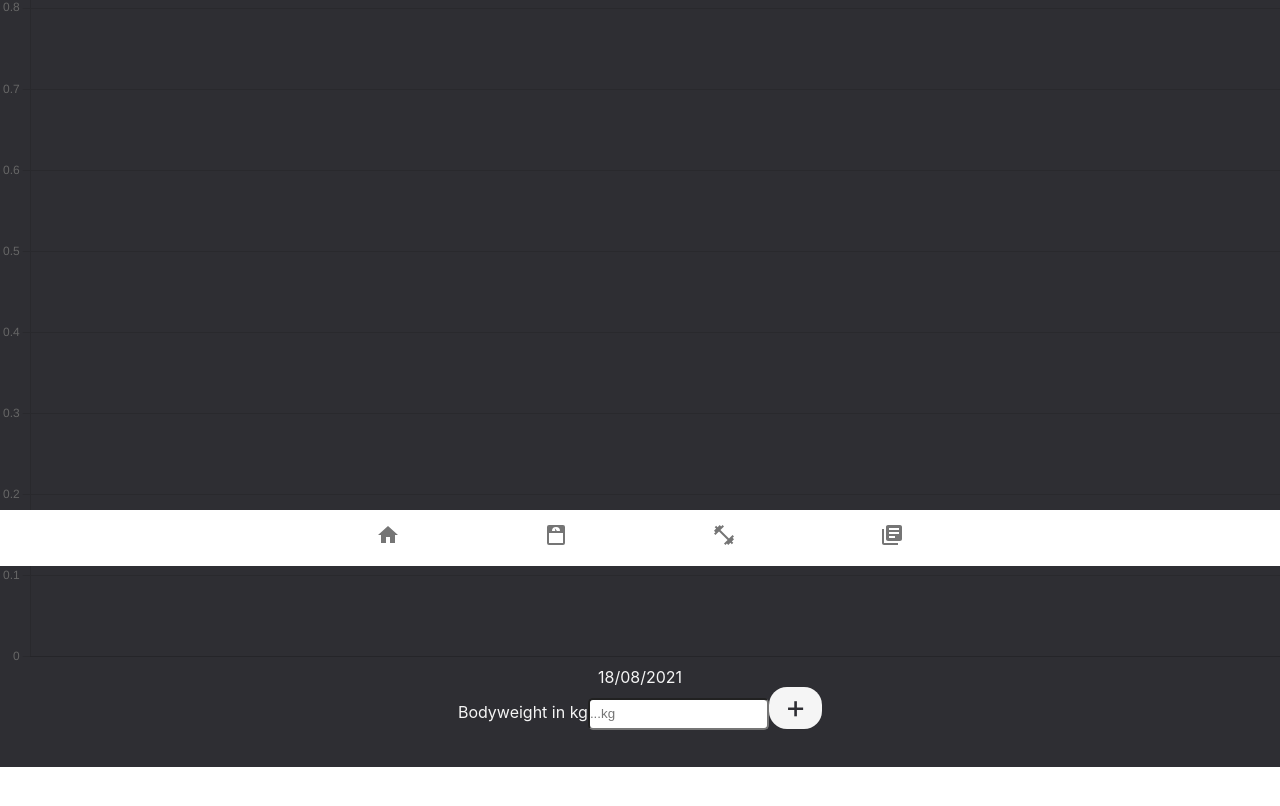
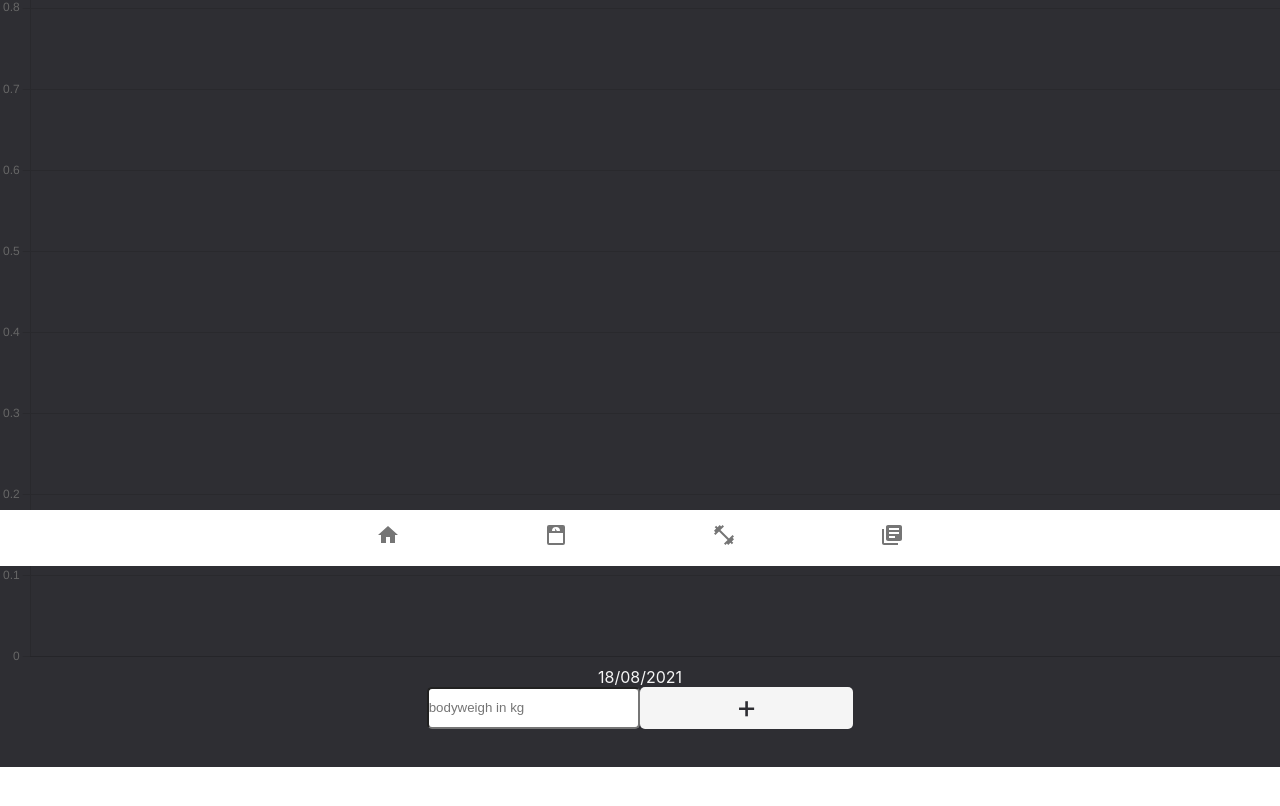
Before and after one commit to AlexJanow/WeightMate, a React (Create React App) app: page /bodyweight in a window 1280 px wide. Shown: the part 234-1040 px from the top of the page. Before the commit the page ends 1001 px from the top, so only its background shows below. Built offline with nearby package versions, Linux system fonts and the light colour scheme.

Commit message:
button style change

```diff
--- a/src/components/BodyweightForm.js
+++ b/src/components/BodyweightForm.js
@@ -14,8 +14,8 @@ export default function BodyweightForm() {
   }, [bodyweight]);
 
   return (
-    <form>
-      <label htmlFor="bodyweight__input">Bodyweight in kg</label>
+    <form className="bodyweight__form-wrapper">
+      {/* <label htmlFor="bodyweight__input">Bodyweight in kg</label> */}
       <input
         type="number"
         min="0.1"
@@ -24,7 +24,7 @@ export default function BodyweightForm() {
         name="bodyweight__input"
         required
         width="200"
-        placeholder="...kg"
+        placeholder="bodyweigh in kg"
         value={bodyweight}
         onChange={(e) => setBodyweight(e.target.value)}
       />
--- a/src/components/BodyweightResultsRender.css
+++ b/src/components/BodyweightResultsRender.css
@@ -3,9 +3,16 @@
   color: var(--primary);
 }
 
+.bodyweight__form-wrapper {
+  display: grid;
+  grid-template-columns: repeat(6, 1fr);
+  grid-template-rows: repeat(5, 1fr);
+}
+
 .bodyweight__input {
   border-radius: 5px;
-  height: 2rem;
+  height: 2.6rem;
+  grid-column-start: 3;
 }
 
 .bodyweight__button {
@@ -16,6 +23,6 @@
   padding-right: 1rem;
   padding-bottom: 3px;
 
-  border-radius: 18px;
+  border-radius: 5px;
   font-size: 2rem;
 }
--- a/src/components/TrainingInputForm.css
+++ b/src/components/TrainingInputForm.css
@@ -1,41 +1,22 @@
 .trainingInputForm__wrapper {
   display: grid;
-  grid-template-columns: repeat(5, 1fr);
+  grid-template-columns: repeat(6, 1fr);
   grid-template-rows: repeat(5, 1fr);
   grid-gap: 1%;
 }
 
 .training__weight-input {
   height: 2.6rem;
-  grid-column-start: 2;
-  grid-column-end: 4;
+  grid-column-start: 3;
+
   grid-row-start: 2;
-  grid-row-end: 2;
-}
-
-.training__weight-button {
-  all: unset;
-  background-color: var(--secondaryBackground);
-  color: var(--secondary);
-  padding-left: 1rem;
-  padding-right: 1rem;
-  padding-bottom: 3px;
-
-  border-radius: 5px;
-  font-size: 2rem;
-
-  grid-column-start: 4;
-  grid-column-end: 5;
-  grid-row-start: 2;
-  grid-row-end: 2;
 }
 
 .training__repetitions-input {
   height: 2.6rem;
-  grid-column-start: 2;
-  grid-column-end: 4;
+  grid-column-start: 3;
+
   grid-row-start: 3;
-  grid-row-end: 3;
 }
 
 .training__repititions-button {
@@ -51,6 +32,6 @@
 
   grid-column-start: 4;
   grid-column-end: 5;
-  grid-row-start: 3;
-  grid-row-end: 3;
+  grid-row-start: 2;
+  grid-row-end: 4;
 }
--- a/src/components/TrainingInputForm.js
+++ b/src/components/TrainingInputForm.js
@@ -31,9 +31,6 @@ export default function TrainingInputForm({
         required
       />
 
-      {/* //Maybe only one button is needed
-       <button className="training__weight-button">+</button> */}
-
       <input
         onChange={(e) =>
           setTrainingData({ ...trainingData, repetitions: e.target.value })
```
